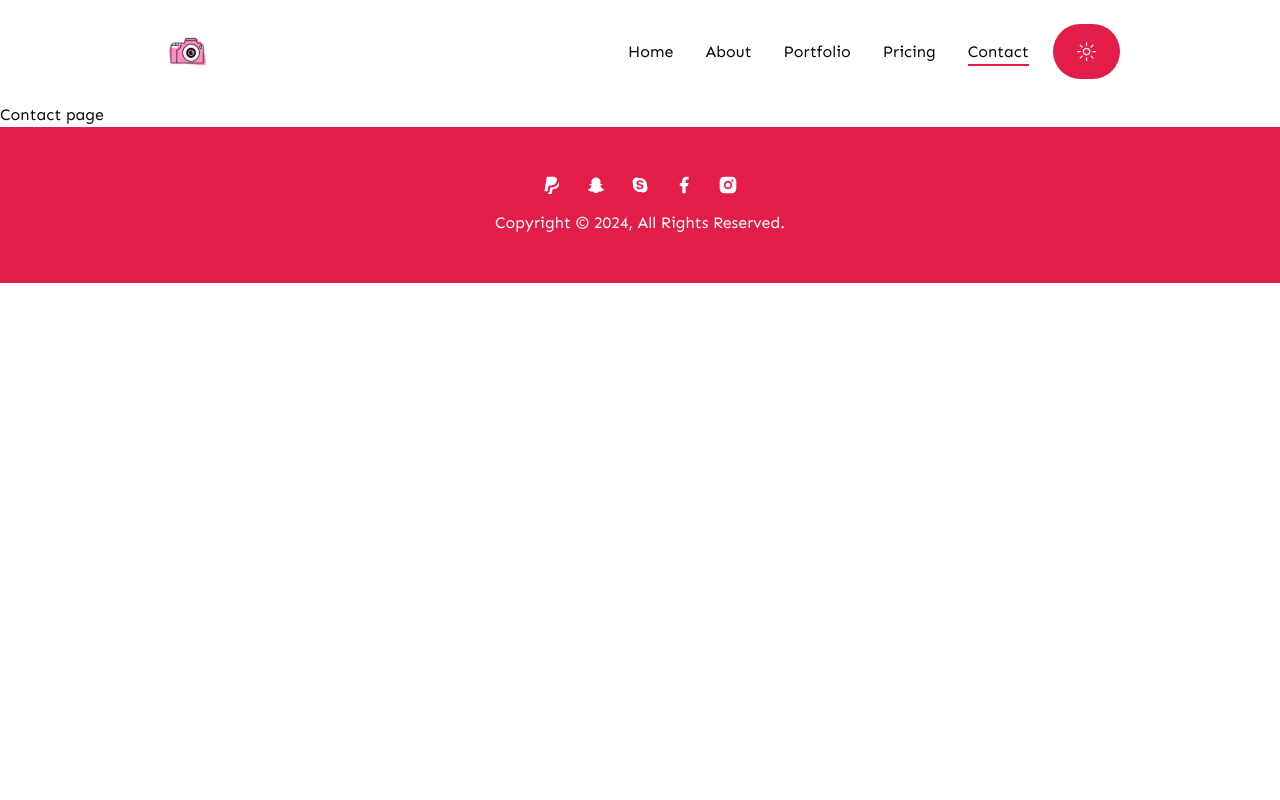
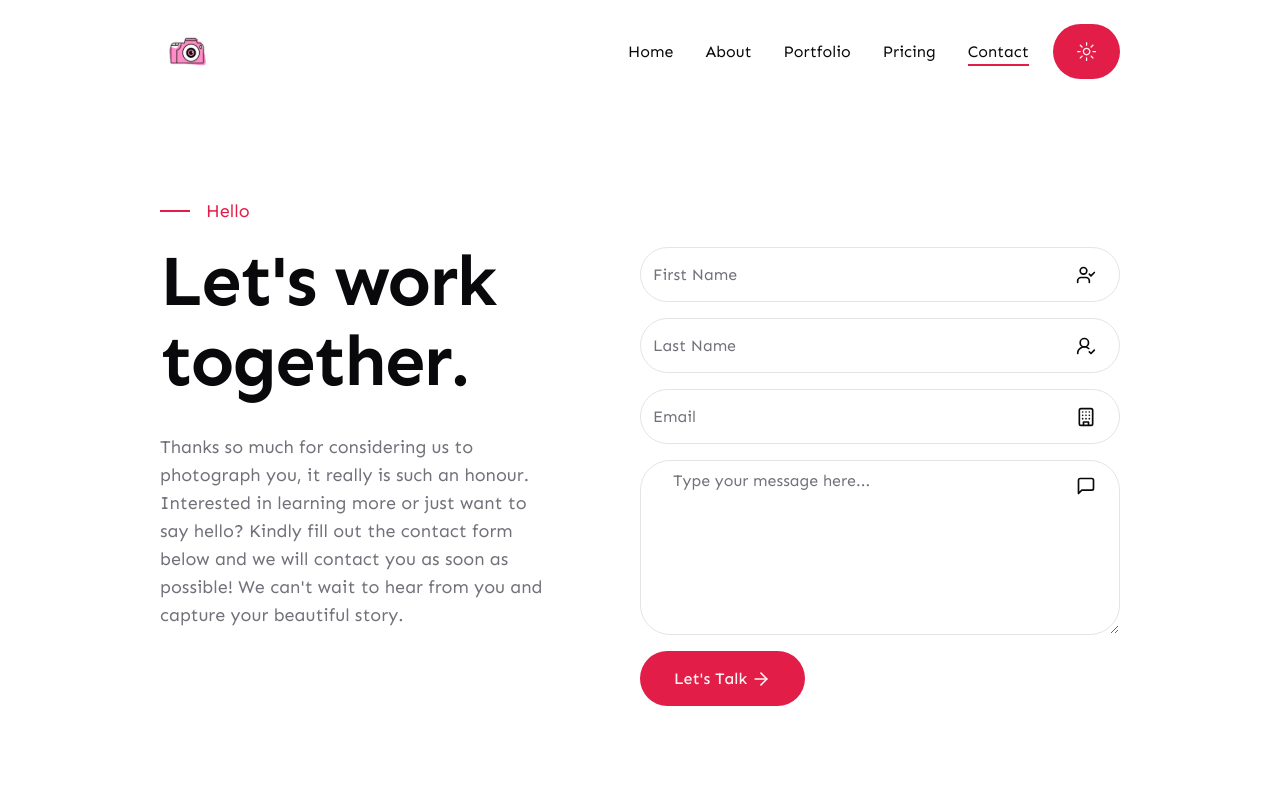
Before and after one commit to emmavasylyk/photography, a Next.js app: page /contact in a window 1280 px wide. Shown: the top 800 px of the page. Built offline with nearby package versions, Linux system fonts and the light colour scheme.

Commit message:
feat: add page contact

```diff
--- a/app/contact/page.jsx
+++ b/app/contact/page.jsx
@@ -1,7 +1,33 @@
-import React from "react";
+import Form from "@/components/Form";
 
 const contact = () => {
-  return <div>Contact page</div>;
+  return (
+    <section className="min-h-screen">
+      <div className="container mx-auto">
+        <div className="grid xl:grid-cols-2 pt-12 mb-6 xl:mb-24">
+          {/* Left Content */}
+          <div className="flex flex-col justify-center">
+            <div className="flex items-center gap-x-4 text-primary text-lg mb-4">
+              <span className="w-[30px] h-[2px] bg-primary"></span>
+              Hello
+            </div>
+            <h1 className="h1 max-w-md mb-8">Let's work together.</h1>
+            <p className="subtitle max-w-[400px]">
+              Thanks so much for considering us to photograph you, it really is
+              such an honour. Interested in learning more or just want to say
+              hello? Kindly fill out the contact form below and we will contact
+              you as soon as possible! We can't wait to hear from you and
+              capture your beautiful story.
+            </p>
+          </div>
+
+          <div className="lg:mt-24">
+            <Form />
+          </div>
+        </div>
+      </div>
+    </section>
+  );
 };
 
 export default contact;
--- /dev/null
+++ b/components/Form.jsx
@@ -0,0 +1,42 @@
+"use client";
+
+import { Button } from "./ui/button";
+import { Input } from "./ui/input";
+import { Textarea } from "./ui/textarea";
+import {
+  UserCheck,
+  MailIcon,
+  ArrowRightIcon,
+  MessageSquare,
+  UserRoundCheck,
+  Building,
+} from "lucide-react";
+
+const Form = () => {
+  return (
+    <form className="flex flex-col gap-y-4">
+      <div className="relative flex items-center">
+        <Input type="name" id="first-name" placeholder="First Name" />
+        <UserCheck className="absolute right-6" size={20} />
+      </div>
+      <div className="relative flex items-center">
+        <Input type="name" id="last-name" placeholder="Last Name" />
+        <UserRoundCheck className="absolute right-6" size={20} />
+      </div>
+      <div className="relative flex items-center">
+        <Input type="email" id="email" placeholder="Email" />
+        <Building className="absolute right-6" size={20} />
+      </div>
+      <div className="relative flex items-center">
+        <Textarea placeholder="Type your message here..." />
+        <MessageSquare className="absolute top-4 right-6" size={20} />
+      </div>
+      <Button className="flex items-center gap-x-1 max-w-[165px]">
+        Let's Talk
+        <ArrowRightIcon size={20} />
+      </Button>
+    </form>
+  );
+};
+
+export default Form;
--- a/components/ui/textarea.jsx
+++ b/components/ui/textarea.jsx
@@ -1,18 +1,19 @@
-import * as React from "react"
+import * as React from "react";
 
-import { cn } from "@/lib/utils"
+import { cn } from "@/lib/utils";
 
 const Textarea = React.forwardRef(({ className, ...props }, ref) => {
   return (
-    (<textarea
+    <textarea
       className={cn(
-        "flex min-h-[80px] w-full rounded-md border border-input bg-background px-3 py-2 text-sm ring-offset-background placeholder:text-muted-foreground focus-visible:outline-none focus-visible:ring-2 focus-visible:ring-ring focus-visible:ring-offset-2 disabled:cursor-not-allowed disabled:opacity-50",
+        "flex min-h-[175px] w-full rounded-[30px] border bg-background px-8 py-2 text-base ring-offset-background placeholder:text-muted-foreground focus-visible:outline-none focus-visible:ring-2 focus-visible:ring-ring focus-visible:ring-offset-2 disabled:cursor-not-allowed disabled:opacity-50",
         className
       )}
       ref={ref}
-      {...props} />)
+      {...props}
+    />
   );
-})
-Textarea.displayName = "Textarea"
+});
+Textarea.displayName = "Textarea";
 
-export { Textarea }
+export { Textarea };
--- a/package.json
+++ b/package.json
@@ -25,6 +25,7 @@
     "next": "14.2.4",
     "next-themes": "^0.3.0",
     "react": "^18",
+    "react-awesome-reveal": "^4.2.12",
     "react-countup": "^6.5.3",
     "react-dom": "^18",
     "react-hook-form": "^7.52.1",
```
Also changed, not shown: 1 other file (tests, documents, lock files or other folders).
